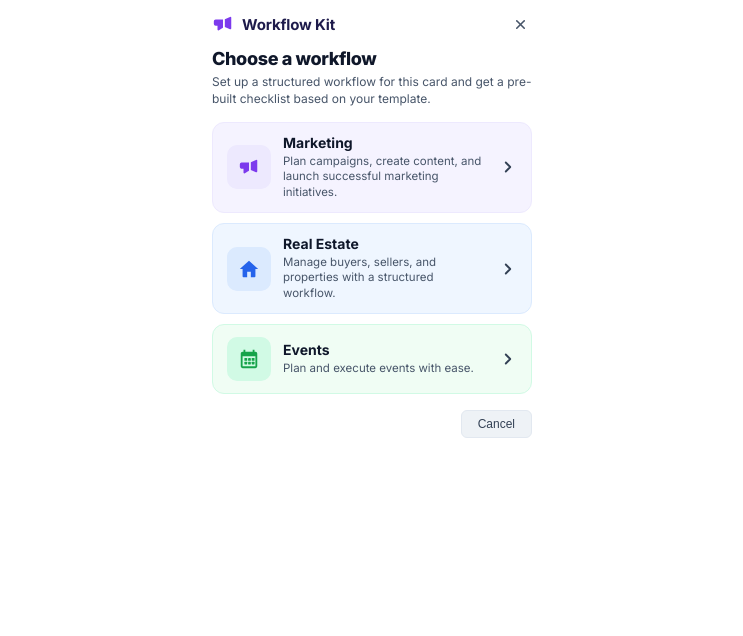
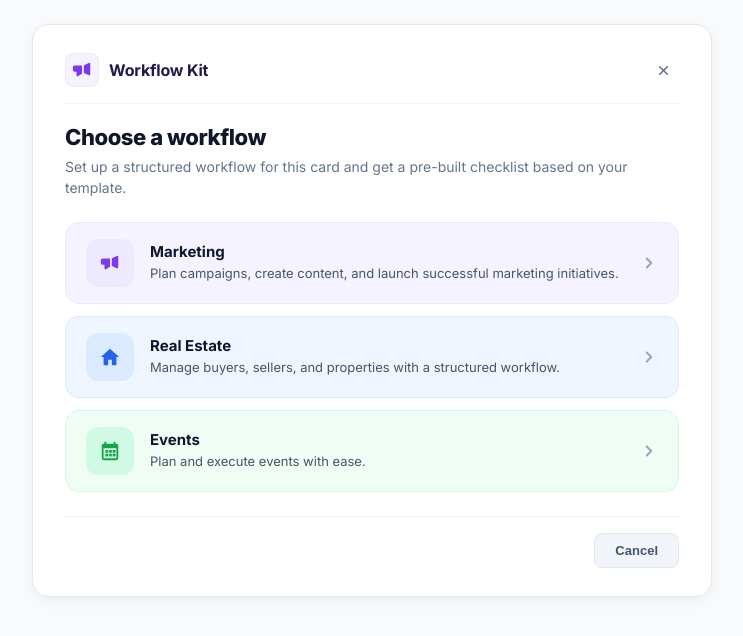
Before and after one commit to Techexplified/Workflow-Kit, a website built with Vite: page choose-workflow.html in a window 1280 px wide. Shown: the whole page, without its empty margins (268-1011 px from the left). Built offline with nearby package versions, Linux system fonts and the light colour scheme.

Commit message:
Open workflow selection in centered full-sized modal

```diff
--- a/choose-workflow.html
+++ b/choose-workflow.html
@@ -20,102 +20,117 @@
 
       body {
         font-family: 'Inter', -apple-system, BlinkMacSystemFont, 'Segoe UI', Roboto, Helvetica, Arial, sans-serif;
-        background-color: #ffffff;
+        background-color: #f8fafc;
         color: #0f172a;
-        padding: 12px 16px;
+        padding: 24px;
         -webkit-font-smoothing: antialiased;
         -moz-osx-font-smoothing: grayscale;
+        min-height: 100vh;
+        display: flex;
+        flex-direction: column;
       }
 
       #container {
         width: 100%;
-        max-width: 320px;
+        max-width: 680px;
         margin: 0 auto;
+        background: #ffffff;
+        border-radius: 16px;
+        padding: 28px 32px;
+        box-shadow: 0 4px 20px -2px rgba(15, 23, 42, 0.05), 0 2px 6px -1px rgba(15, 23, 42, 0.03);
+        border: 1px solid #e2e8f0;
       }
 
       .header-row {
         display: flex;
         align-items: center;
         justify-content: space-between;
-        margin-bottom: 12px;
+        margin-bottom: 20px;
+        padding-bottom: 16px;
+        border-bottom: 1px solid #f1f5f9;
       }
 
       .brand-group {
         display: flex;
         align-items: center;
-        gap: 8px;
+        gap: 10px;
       }
 
       .brand-icon {
         display: flex;
         align-items: center;
         justify-content: center;
-        color: #7C3AED;
+        width: 34px;
+        height: 34px;
+        background: #f5f3ff;
+        color: #7c3aed;
+        border-radius: 8px;
+        border: 1px solid #ede9fe;
       }
 
       .brand-title {
-        font-size: 15px;
+        font-size: 16px;
         font-weight: 700;
-        color: #1E1B4B;
+        color: #1e1b4b;
         letter-spacing: -0.01em;
       }
 
       .close-button {
         background: transparent;
         border: none;
-        width: 24px;
-        height: 24px;
-        border-radius: 4px;
+        width: 32px;
+        height: 32px;
+        border-radius: 8px;
         display: flex;
         align-items: center;
         justify-content: center;
         cursor: pointer;
-        color: #475569;
+        color: #64748b;
         transition: background-color 0.15s ease, color 0.15s ease;
       }
 
       .close-button:hover {
-        background-color: #F1F5F9;
-        color: #0F172A;
+        background-color: #f1f5f9;
+        color: #0f172a;
       }
 
       .main-heading {
-        font-size: 18px;
+        font-size: 22px;
         font-weight: 800;
-        color: #0F172A;
+        color: #0f172a;
         letter-spacing: -0.02em;
-        margin-bottom: 4px;
+        margin-bottom: 6px;
       }
 
       .subtext {
-        font-size: 12px;
-        line-height: 1.45;
-        color: #475569;
-        margin-bottom: 14px;
+        font-size: 14px;
+        line-height: 1.5;
+        color: #64748b;
+        margin-bottom: 24px;
       }
 
       .template-list {
         display: flex;
         flex-direction: column;
-        gap: 10px;
+        gap: 12px;
       }
 
       .template-row {
         display: flex;
         align-items: center;
-        gap: 12px;
-        padding: 12px 14px;
-        border-radius: 12px;
-        border: 1px solid transparent;
+        gap: 16px;
+        padding: 16px 20px;
+        border-radius: 14px;
+        border: 1.5px solid transparent;
         cursor: pointer;
         text-decoration: none;
         user-select: none;
-        transition: transform 0.15s ease, box-shadow 0.15s ease, border-color 0.15s ease;
+        transition: all 0.2s cubic-bezier(0.16, 1, 0.3, 1);
       }
 
       .template-row:hover {
-        transform: translateY(-1px);
-        box-shadow: 0 3px 10px rgba(0, 0, 0, 0.05);
+        transform: translateY(-2px);
+        box-shadow: 0 8px 24px rgba(15, 23, 42, 0.08);
       }
 
       .template-row:active {
@@ -123,14 +138,14 @@
       }
 
       .template-icon-box {
-        width: 44px;
-        height: 44px;
-        min-width: 44px;
-        border-radius: 10px;
+        width: 48px;
+        height: 48px;
+        min-width: 48px;
+        border-radius: 12px;
         display: flex;
         align-items: center;
         justify-content: center;
-        font-size: 22px;
+        font-size: 24px;
       }
 
       .template-info {
@@ -139,49 +154,56 @@
       }
 
       .template-title {
-        font-size: 14px;
+        font-size: 15px;
         font-weight: 700;
-        color: #0F172A;
-        margin-bottom: 2px;
+        color: #0f172a;
+        margin-bottom: 3px;
         line-height: 1.2;
       }
 
       .template-description {
-        font-size: 11.5px;
-        line-height: 1.35;
+        font-size: 13px;
+        line-height: 1.45;
         color: #475569;
       }
 
       .template-chevron {
-        color: #334155;
+        color: #94a3b8;
         display: flex;
         align-items: center;
         justify-content: center;
-        padding-left: 2px;
+        padding-left: 4px;
+        transition: transform 0.2s ease, color 0.2s ease;
+      }
+
+      .template-row:hover .template-chevron {
+        transform: translateX(4px);
+        color: #0f172a;
       }
 
       .bottom-row {
         display: flex;
         justify-content: flex-end;
-        margin-top: 14px;
-        padding-top: 2px;
+        margin-top: 24px;
+        padding-top: 16px;
+        border-top: 1px solid #f1f5f9;
       }
 
       .cancel-button {
-        background-color: #EEF2F6;
-        border: 1px solid #E2E8F0;
-        color: #334155;
-        padding: 6px 16px;
-        border-radius: 6px;
-        font-size: 12px;
-        font-weight: 500;
+        background-color: #f1f5f9;
+        border: 1px solid #e2e8f0;
+        color: #475569;
+        padding: 9px 20px;
+        border-radius: 8px;
+        font-size: 13px;
+        font-weight: 600;
         cursor: pointer;
         transition: background-color 0.15s ease, border-color 0.15s ease, color 0.15s ease;
       }
 
       .cancel-button:hover {
-        background-color: #E2E8F0;
-        color: #0F172A;
+        background-color: #e2e8f0;
+        color: #0f172a;
       }
     </style>
   </head>
--- a/src/choose-workflow.js
+++ b/src/choose-workflow.js
@@ -7,8 +7,12 @@ const t =
     : null;
 
 function closePopup() {
-  if (t && typeof t.closePopup === 'function') {
-    t.closePopup();
+  if (t) {
+    if (typeof t.closeModal === 'function') {
+      t.closeModal();
+    } else if (typeof t.closePopup === 'function') {
+      t.closePopup();
+    }
   } else {
     window.close();
   }
```
Also changed, not shown: src/client.js (+8 -4 lines).
